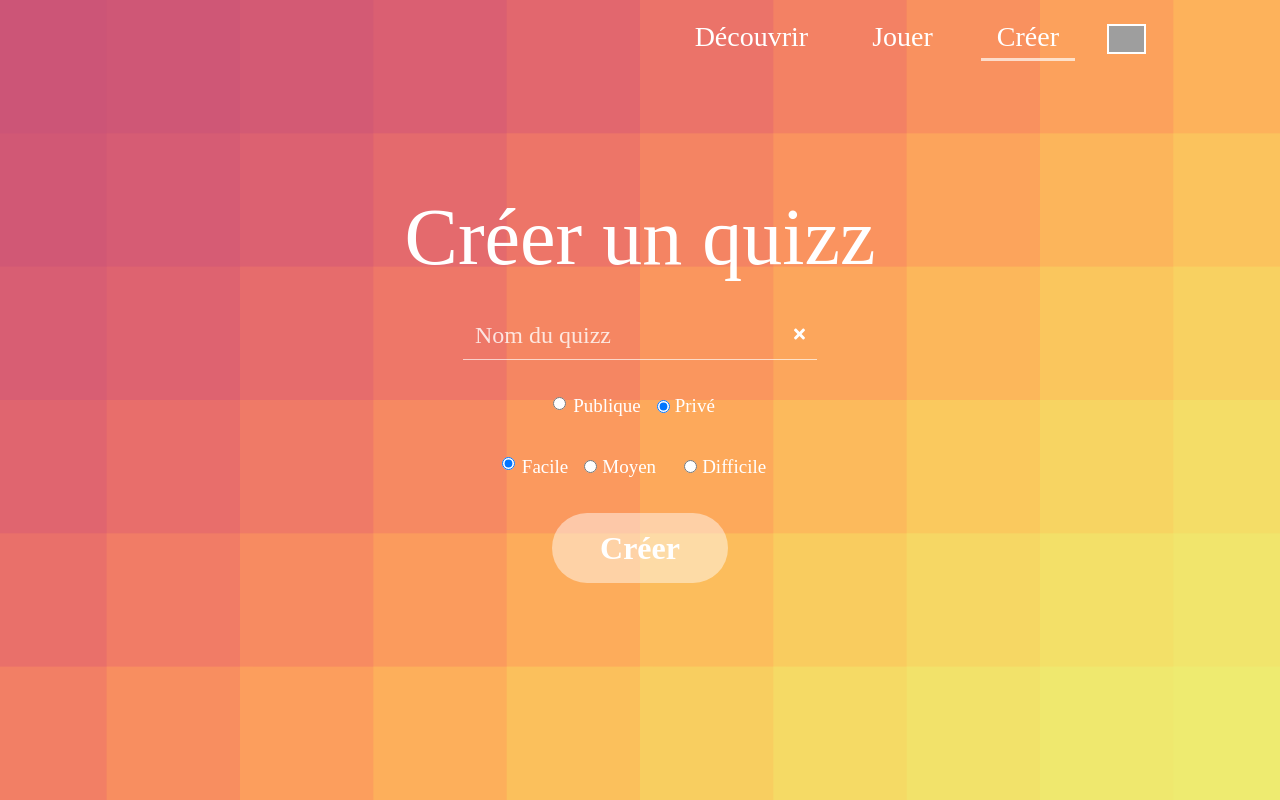
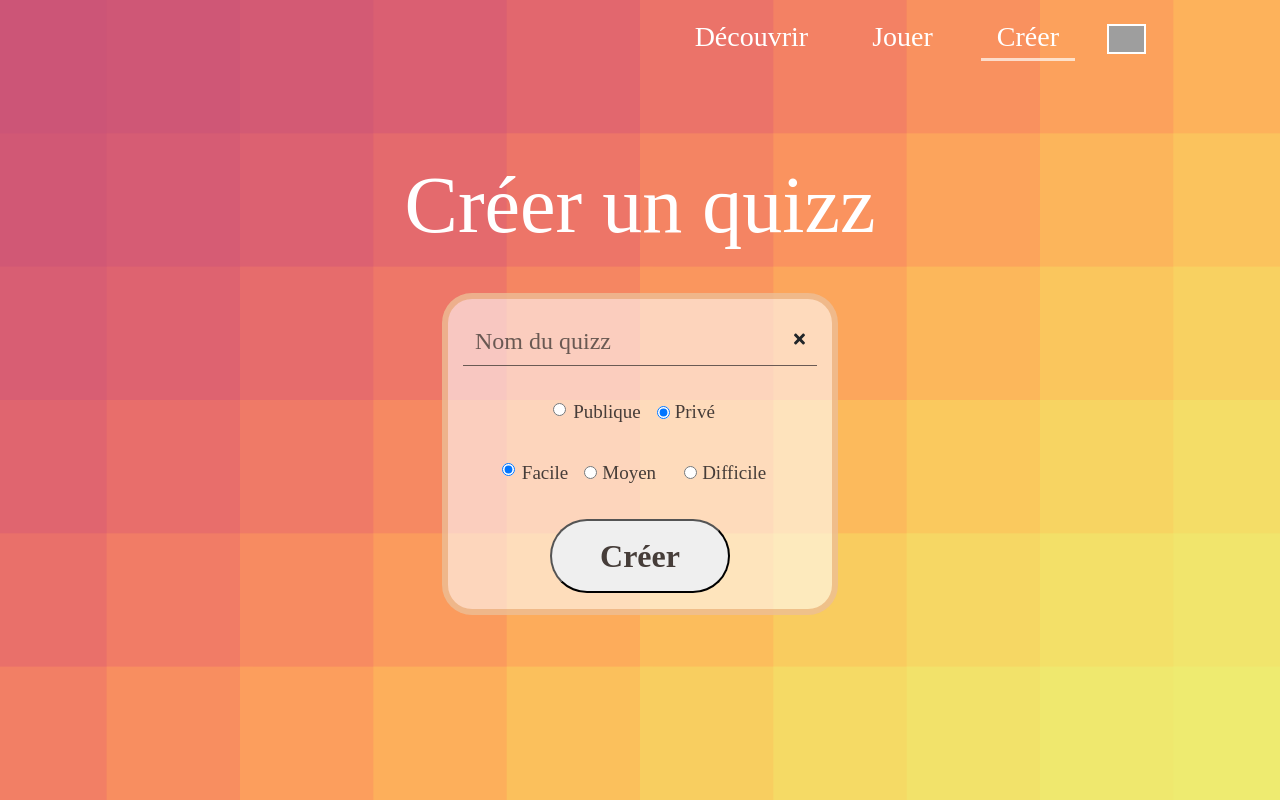
Before and after one commit to AntoineMaurin/Quiz-App, a Django app: page /create in a window 1280 px wide. Run offline with Django 3.2, Linux system fonts and the light colour scheme; some web fonts are replaced; grey boxes are pictures that could not be loaded.

Commit message:
Avancement visuel sur le déroulement des quizz.

```diff
--- a/static/css/style.css
+++ b/static/css/style.css
@@ -141,7 +141,7 @@ html {
 #QuizName {
   border: none;
   background-color: transparent;
-  color: white;
+  color: inherit;
   font-size: 24px;
 }
 
@@ -167,6 +167,10 @@ html {
   border: 2px solid white;
   border-radius: 15px;
   color: inherit;
+}
+
+.form-buttons:hover {
+  background-color: #0d1d26;
 }
 
 a, a:hover {
@@ -239,7 +243,7 @@ a, a:hover {
   cursor: default;
 }
 
-.checkboxes.lightblue-checkmark input:checked ~ .checkmark {
+.checkboxes.lightblue-checkmark input:checked ~ .checkmark{
   background-color: #3a9;
   content: "";
   cursor: default;
@@ -263,7 +267,7 @@ a, a:hover {
   font-size: 28px;
 }
 
-.checkboxes.peach-checkmark, .checkboxes.lightblue-checkmark .checkmark:after {
+.checkboxes.peach-checkmark .checkmark:after, .checkboxes.lightblue-checkmark .checkmark:after {
   content: "";
   position: absolute;
   display: none;
@@ -314,8 +318,17 @@ a, a:hover {
 }
 
 .input-container {
-  border-bottom: 1px solid #ffffffa8;
+  border-bottom: 1px solid #6a5a54;
   min-width: 300px;
+}
+
+#CreateQuizButton {
+  color: inherit;
+}
+
+#CreateQuizButton:hover {
+  background-color: #fff;
+  border: 2px solid;
 }
 
 .border-bottom {
@@ -331,17 +344,17 @@ a, a:hover {
 }
 
 ::-webkit-input-placeholder { /* Edge */
-  color: white !important;
+  color: inherit !important;
   opacity: .8 !important;
 }
 
 :-ms-input-placeholder { /* Internet Explorer 10-11 */
-  color: white !important;
+  color: inherit !important;
   opacity: .8 !important;
 }
 
 #QuizName::placeholder {
-  color: white !important;
+  color: inherit !important;
   opacity: .8 !important;
 }
 
@@ -445,6 +458,10 @@ a, a:hover {
 
 .radius-10 {
   border-radius: 10px;
+}
+
+.radius-30 {
+  border-radius: 30px;
 }
 
 .radius-50 {
@@ -610,3 +627,7 @@ a, a:hover {
   height: 100%;
   border-radius: 8px;
 }
+
+.createquiz-form {
+  background-color: #ffffff96;
+}
--- a/templates/createquiz.html
+++ b/templates/createquiz.html
@@ -23,7 +23,7 @@
     </div>
     {% endif %}
 
-    <div class="container mt-5 pt-5">
+    <div class="container mt-5 py-3">
       <div class="row justify-content-center pt-3">
         <div class="col-auto">
           <h1 class="big-title font-fredericka text-white">
@@ -37,21 +37,21 @@
       </div>
     </div>
 
-    <div id="QuizNameFormDiv" class="container">
+    <div id="QuizNameFormDiv" class="container mt-3">
       <div class="row justify-content-center">
-        <div class="col-auto form_box">
-          <form class="mt-3" action="/questioncreation" method="post">
+        <div class="col-auto createquiz-form card-border darker-text radius-30">
+          <form class="my-3 font-kalam" action="/questioncreation" method="post">
             {% csrf_token %}
             <div class="d-flex input-container">
-              <input class="form-control pt-2 font-fredericka" id="QuizName" type="text" name="quiz_name" required="true" maxlength="50"
+              <input class="form-control pt-2" id="QuizName" type="text" name="quiz_name" required="true" maxlength="50"
               {% if request.session.lang|default:"fr" == "fr" %}
                 placeholder="Nom du quizz"
               {% else %}
                 placeholder="Quiz name"
               {% endif %}>
-              <button type="button" class="btn text-white" id="inline-cancel-button" onclick="document.getElementById('QuizName').value = ''"><i class="fas fa-times"></i></button>
+              <button type="button" class="btn" id="inline-cancel-button" onclick="document.getElementById('QuizName').value = ''"><i class="fas fa-times"></i></button>
             </div>
-            <div class="form-row justify-content-center font-fredericka text-white mt-3 pt-3">
+            <div class="form-row justify-content-center mt-3 pt-3">
               <div class="form-check ">
                 <input class="form-check-input" type="radio" name="is_public" id="inlineRadio1" value="True">
                 <label class="form-check-label" for="inlineRadio1">
@@ -73,7 +73,7 @@
                 </label>
               </div>
             </div>
-            <div class="form-row justify-content-center font-fredericka text-white mt-3 pt-3">
+            <div class="form-row justify-content-center mt-3 pt-3">
               <div class="form-check ">
                 <input class="form-check-input" type="radio" name="quiz_difficulty" id="easy" value="easy" checked>
                 <label class="form-check-label" for="easy">
@@ -107,7 +107,7 @@
             </div>
 
             <div class="form-row justify-content-center mt-3 pt-3">
-              <button type="submit" class="mx-3 px-5 py-2 play-button radius-50 text-white-hover-dark">
+              <button id="CreateQuizButton" type="submit" class="mx-3 px-5 py-2 radius-50 growing">
                 <h2 class="py-2 my-0 font-fredericka font-weight-bold">
                   {% if request.session.lang|default:"fr" == "fr" %}
                     Créer
--- a/templates/forms/exit_quiz_form.html
+++ b/templates/forms/exit_quiz_form.html
@@ -1,4 +1,4 @@
-<div id="ExitQuizFormDiv">
+<div id="ExitQuizFormDiv" class="pb-1">
   <div class="pl-3 py-2 border-bottom">
     <h4 class="my-1">{{ quiz.title }}</h4>
   </div>
@@ -13,7 +13,7 @@
         {% endif %}
       </h5>
     </div>
-    <div class="row justify-content-around text-center text-white">
+    <div class="row justify-content-around text-center text-white pt-3">
       <div class="col">
         <button type="submit" onclick="CloseExitQuizForm()" class="btn form-buttons px-3 font-size-20">
           {% if request.session.lang|default:"fr" == "fr" %}
```
